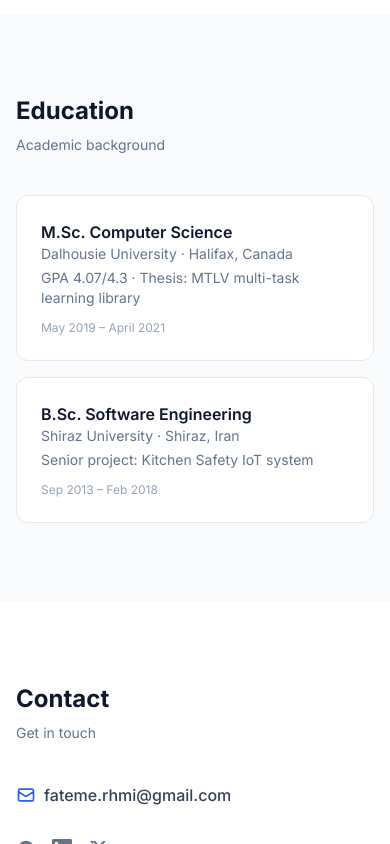
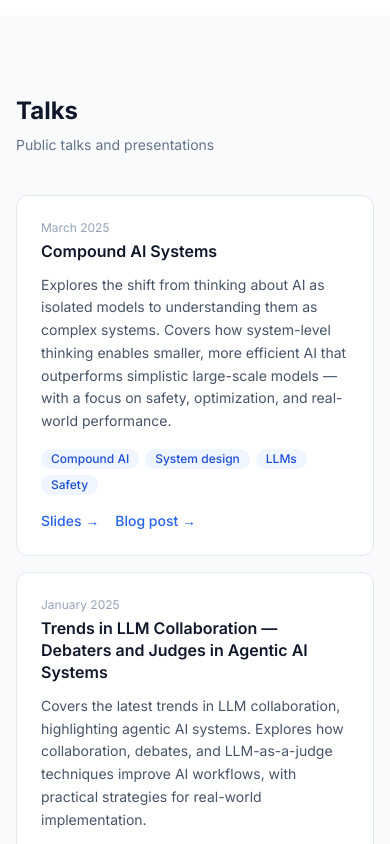
Before and after one commit to fatemerhmi/fatemerhmi.github.io, a Next.js app: page / in a window 390 px wide. Shown: the part 6380-7224 px from the top of the page. Built offline with nearby package versions, Linux system fonts and the light colour scheme.

Commit message:
feat: add Talks section with two presentations

```diff
--- a/app/page.tsx
+++ b/app/page.tsx
@@ -4,6 +4,7 @@ import OpenSource from "@/components/OpenSource";
 import WorkExperience from "@/components/WorkExperience";
 import Skills from "@/components/Skills";
 import Publications from "@/components/Publications";
+import Talks from "@/components/Talks";
 import Education from "@/components/Education";
 import Contact from "@/components/Contact";
 
@@ -17,6 +18,7 @@ export default function Home() {
         <WorkExperience />
         <Skills />
         <Publications />
+        <Talks />
         <Education />
         <Contact />
       </main>
--- a/components/Nav.tsx
+++ b/components/Nav.tsx
@@ -9,6 +9,7 @@ const navLinks = [
   { href: "/#experience", label: "Experience" },
   { href: "/#skills", label: "Skills" },
   { href: "/#publications", label: "Publications" },
+  { href: "/#talks", label: "Talks" },
   { href: "/#education", label: "Education" },
   { href: "/#contact", label: "Contact" },
   { href: "/blog", label: "Writing" },
--- /dev/null
+++ b/components/Talks.tsx
@@ -0,0 +1,96 @@
+const talks = [
+  {
+    title: "Compound AI Systems",
+    date: "March 2025",
+    description:
+      "Explores the shift from thinking about AI as isolated models to understanding them as complex systems. Covers how system-level thinking enables smaller, more efficient AI that outperforms simplistic large-scale models — with a focus on safety, optimization, and real-world performance.",
+    tags: ["Compound AI", "System design", "LLMs", "Safety"],
+    links: [
+      {
+        label: "Slides",
+        href: "https://fatemerhmi.github.io/coffee-gen-ai/talks/Compound_AI_Systems-Fatemeh_Rahimi-March_2025.pdf",
+      },
+      {
+        label: "Blog post",
+        href: "https://fatemerhmi.github.io/coffee-gen-ai/talks/Compound_AI_Systems",
+      },
+    ],
+  },
+  {
+    title: "Trends in LLM Collaboration — Debaters and Judges in Agentic AI Systems",
+    date: "January 2025",
+    description:
+      "Covers the latest trends in LLM collaboration, highlighting agentic AI systems. Explores how collaboration, debates, and LLM-as-a-judge techniques improve AI workflows, with practical strategies for real-world implementation.",
+    tags: ["Agentic AI", "LLM collaboration", "Multi-agent", "Productivity"],
+    links: [
+      {
+        label: "Slides",
+        href: "https://fatemerhmi.github.io/coffee-gen-ai/talks/Trends_in_LLM_Collaboration-Fatemeh_Rahimi-Jan_2025.pdf",
+      },
+      {
+        label: "Blog post",
+        href: "https://fatemerhmi.github.io/coffee-gen-ai/talks/Latest_AI_Trends_in_LLM_Collaborations",
+      },
+    ],
+  },
+];
+
+export default function Talks() {
+  return (
+    <section id="talks" className="bg-slate-50 py-20">
+      <div className="max-w-5xl mx-auto px-4 sm:px-6 lg:px-8">
+        <h2 className="text-2xl font-bold text-slate-900 mb-2">Talks</h2>
+        <p className="text-slate-500 text-sm mb-10">
+          Public talks and presentations
+        </p>
+
+        <div className="flex flex-col gap-4">
+          {talks.map((talk) => (
+            <div
+              key={talk.title}
+              className="bg-white border border-slate-200 rounded-xl p-6 hover:shadow-md transition-shadow"
+            >
+              <div className="flex items-start justify-between gap-4 flex-wrap mb-3">
+                <div>
+                  <p className="text-xs text-slate-400 mb-1">{talk.date}</p>
+                  <h3 className="font-semibold text-slate-900 text-base leading-snug">
+                    {talk.title}
+                  </h3>
+                </div>
+              </div>
+
+              <p className="text-sm text-slate-600 leading-relaxed mb-4">
+                {talk.description}
+              </p>
+
+              <div className="flex flex-wrap gap-1.5 mb-4">
+                {talk.tags.map((tag) => (
+                  <span
+                    key={tag}
+                    className="text-xs bg-blue-50 text-blue-700 font-medium px-2.5 py-0.5 rounded-full"
+                  >
+                    {tag}
+                  </span>
+                ))}
+              </div>
+
+              <div className="flex gap-4">
+                {talk.links.map((link) => (
+                  <a
+                    key={link.label}
+                    href={link.href}
+                    target="_blank"
+                    rel="noopener noreferrer"
+                    className="text-sm text-blue-600 hover:underline font-medium"
+                  >
+                    {link.label} →
+                  </a>
+                ))}
+              </div>
+            </div>
+          ))}
+        </div>
+      </div>
+    </section>
+  );
+}
```
